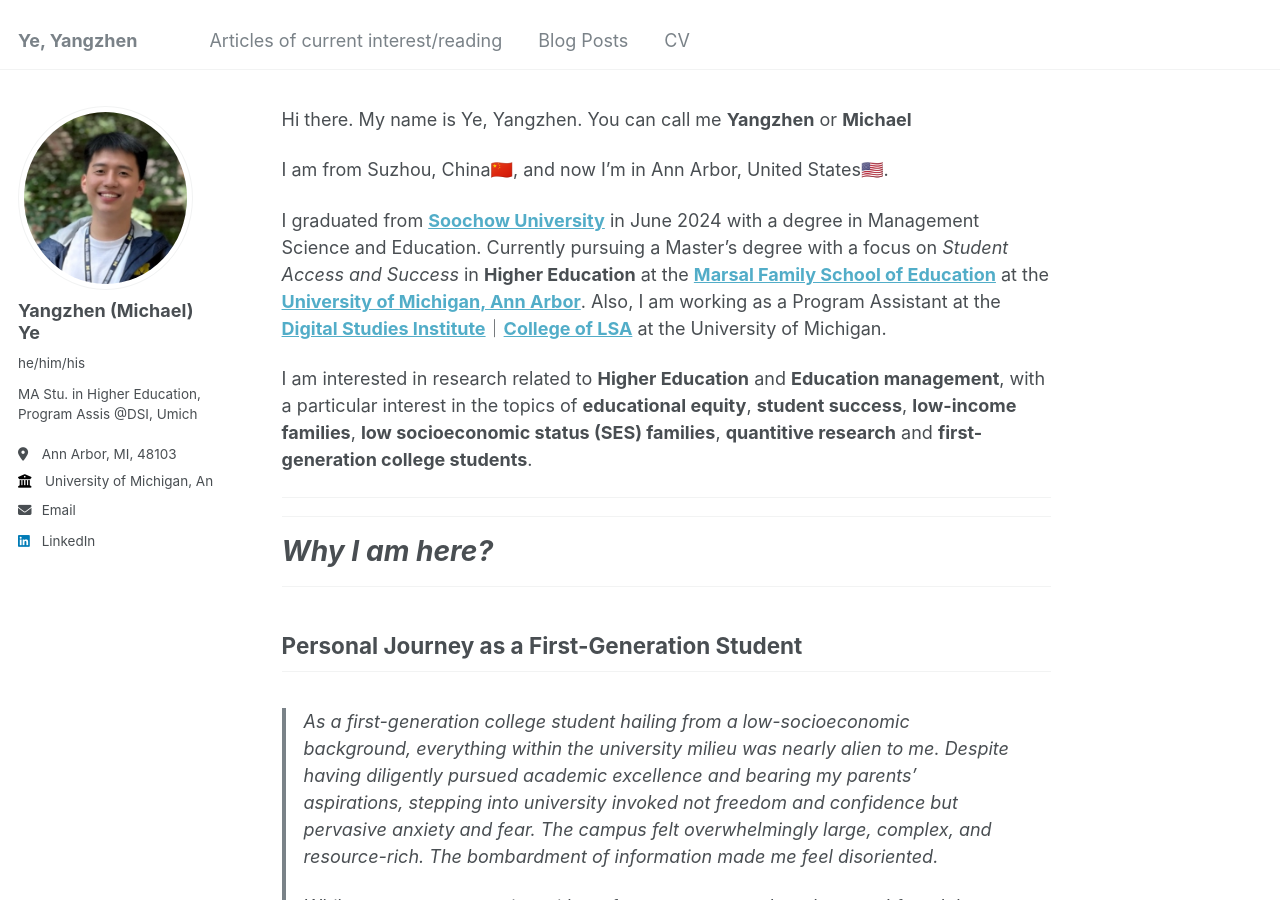
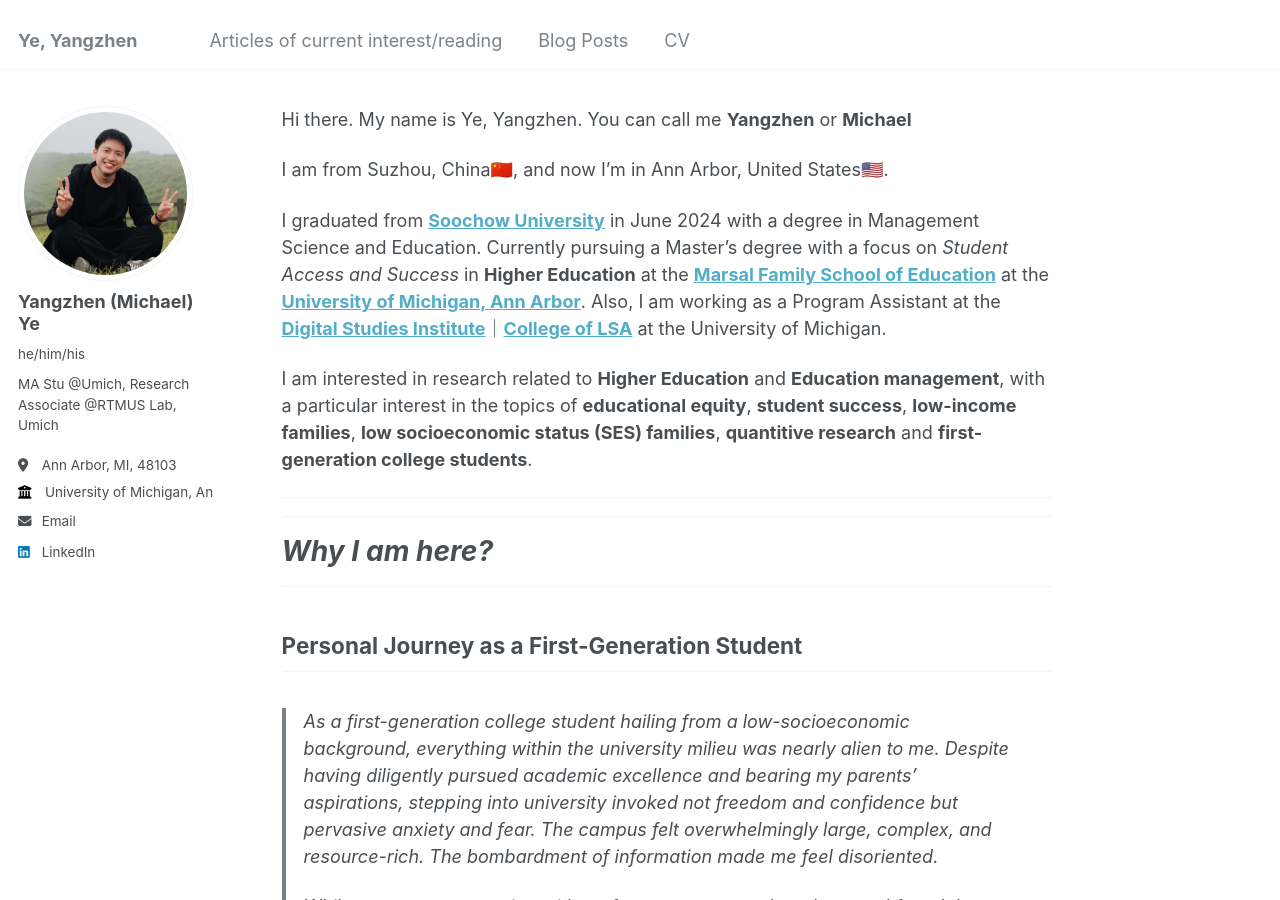
Before and after one commit to Yangzhen-Yeh/Yangzhen-Yeh.github.io, a Jekyll site: the page built from _pages/about.md, in a window 1280 px wide and 900 px high. Built offline with Jekyll 4.4.1, drawn with Linux system fonts in a browser that asks for light colours.

Commit message:
Update _config.yml

```diff
--- a/_config.yml
+++ b/_config.yml
@@ -21,10 +21,10 @@ repository               : "Yangzhen-Yeh/Yangzhen-Yeh.github.io"
 #               Additional customization can be done by editing /_includes/author-profile.html
 author:
   # Biographic information
-  avatar           : "bio.png"
+  avatar           : "IMG_2637 2.jpg"
   name             : "Yangzhen (Michael) Ye"
   pronouns         : "he/him/his"
-  bio              : "MA Stu. in Higher Education, Program Assis @DSI, Umich"
+  bio              : "MA Stu @Umich, Research Associate @RTMUS Lab, Umich"
   location         : "Ann Arbor, MI, 48103"
   employer         : "University of Michigan, Ann Arbor"
   uri              : # URL
```
